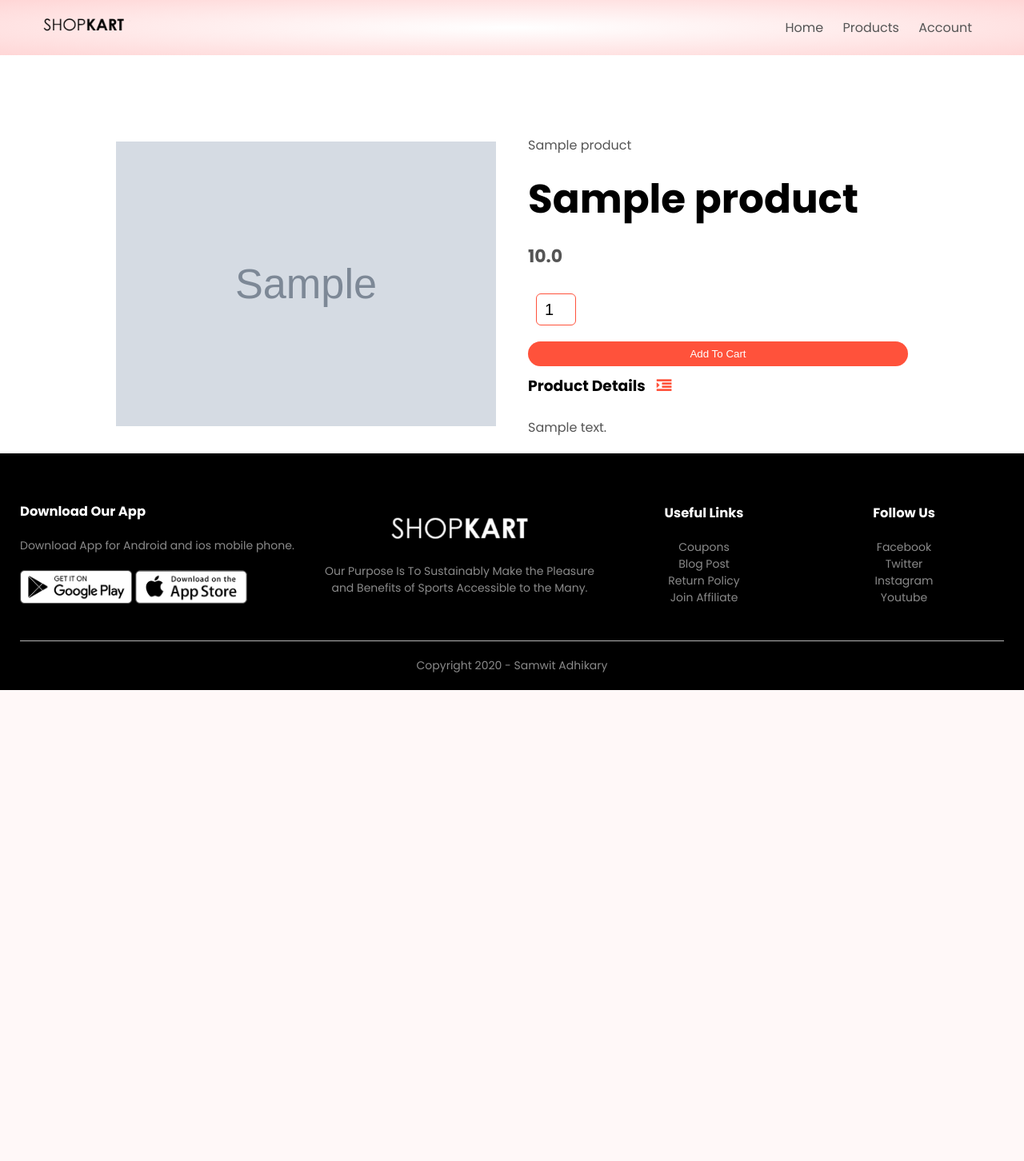
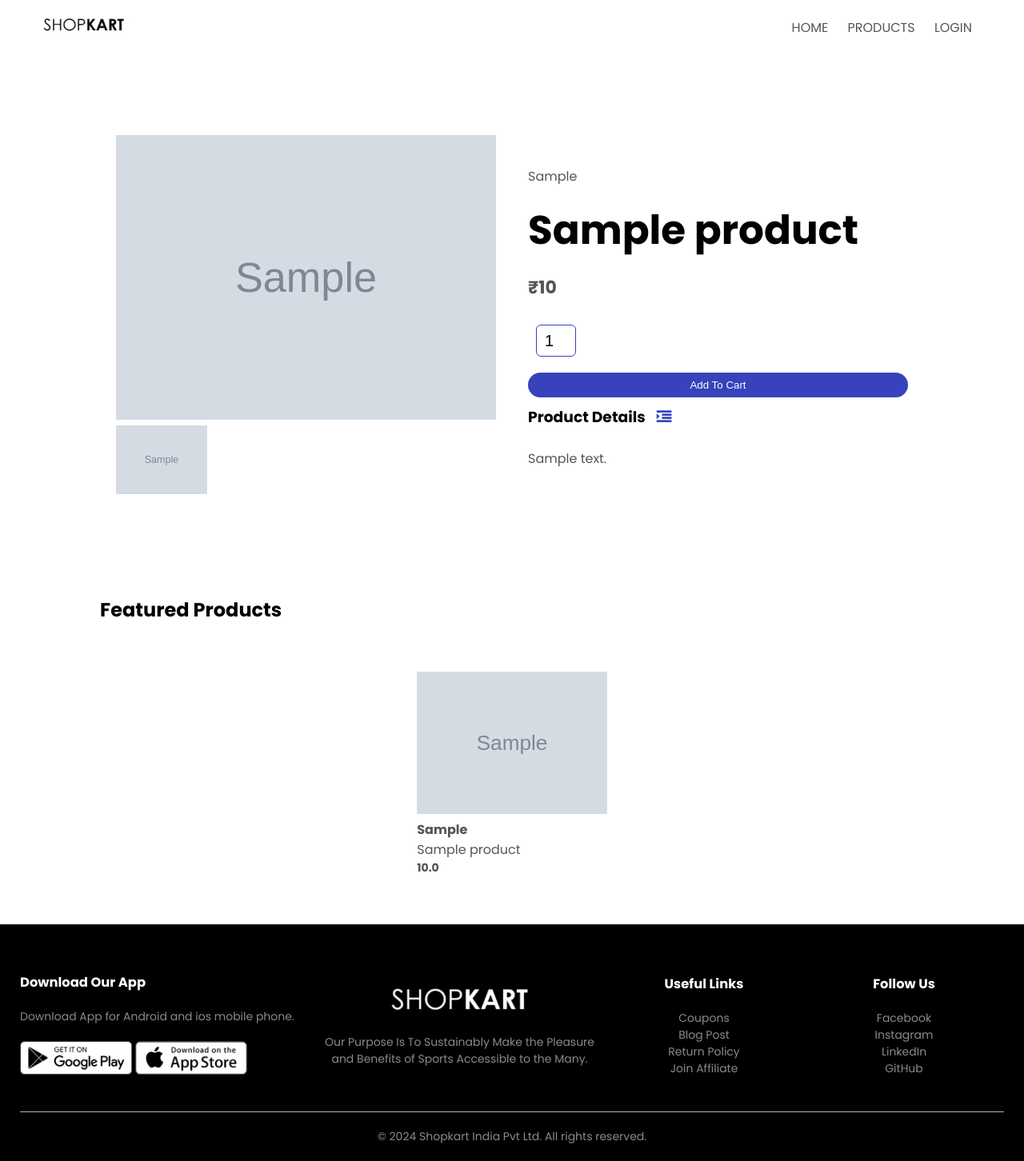
Before and after one commit to shahidpj06/shopkart, a Django app: page /product_details/1 in a window 1280 px wide. Shown: the whole page at 80% size. Before the commit the page ends 863 px from the top, so only its background shows below. Run offline with Django 4.2, Linux system fonts and the light colour scheme; tables that the repository leaves empty hold one stand-in row (values such as "Sample post"); grey boxes marked "Sample" are stand-in pictures; some libraries are stand-ins or nearby versions.

Commit message:
design layout updated and new data added

```diff
--- a/orders/templatetags/final_amount.py
+++ b/orders/templatetags/final_amount.py
@@ -9,4 +9,4 @@ def final_amount(amount):
     net_price = get_total(amount)
     applied_amount = net_price * gst_amount / 100
     total_price = applied_amount + net_price
-    return total_price
+    return f"{total_price:.2f}"
--- a/products/urls.py
+++ b/products/urls.py
@@ -4,5 +4,6 @@ from django.urls import path
 urlpatterns = [
     path('', views.index, name='home'),
     path('product_list/', views.list_products, name='list_products'),
-    path('product_details/<pk>', views.product_details, name='product_details')
+    path('product_details/<pk>', views.product_details, name='product_details'),
+    # path('offer_product/', views.offer_product, name="offer_product")
 ]
--- a/products/views.py
+++ b/products/views.py
@@ -1,13 +1,17 @@
-from django.shortcuts import render
+from django.shortcuts import render, get_object_or_404
 from . models import Product
 from django.core.paginator import Paginator
 
 def index(request):
     featured_products = Product.objects.order_by('priority')[:4]
     latest_products = Product.objects.order_by('-id')[:4]
+    offer_product = get_object_or_404(Product, pk=24)
+    offer_product_image = offer_product.images.first()
     context = {
         'featured_products': featured_products,
-        'latest_products': latest_products
+        'latest_products': latest_products,
+        'offer_product': offer_product,
+        'offer_product_image': offer_product_image
     }
     return render(request, 'index.html', context)
 
@@ -22,8 +26,12 @@ def list_products(request):
     return render(request, 'products.html', context)
 
 def product_details(request, pk):
-    product = Product.objects.get(pk=pk)
+    featured_products = Product.objects.order_by('priority')[:4]
+    product = get_object_or_404(Product, pk=pk)
+    product_images = product.images.all()
     context = {
-        'product': product
+        'featured_products': featured_products,
+        'product': product,
+        'product_images': product_images
     }
     return render(request, 'product_details.html', context)
--- a/static/css/style.css
+++ b/static/css/style.css
@@ -23,14 +23,26 @@ nav ul{
     display: inline-block;
     list-style-type: none;
 }
+a{
+    text-decoration: none;
+    color: #555;
+}
 nav ul li{
     display: inline-block;
     margin-right: 20px;
 }
-a{
+
+nav ul li a{
     text-decoration: none;
     color: #555;
+    text-transform: uppercase;
 }
+
+a.active, a:hover{
+    background-color: #ccc;
+    transition: .5s;
+}
+
 p{
     color: #555;
 }
@@ -61,7 +73,7 @@ p{
 }
 .btn{
     display: inline-block;
-    background: #ff523b;
+    background: rgb(54, 67, 186);
     color: white;
     padding: 8px 30px;
     margin: 30px 0;
@@ -72,7 +84,7 @@ p{
     background: #563434;
 }
 .header{
-    background: radial-gradient(#fff,#ffd6d6);
+    background: radial-gradient(#fff,#fff);
 }
 .header .row{
     margin-top: 70px;
@@ -309,14 +321,14 @@ select:focus{
     padding-left: 10px;
     font-size: 20px;
     margin-left: 10px;
-    border: 1px solid #ff523b;
+    border: 1px solid rgb(54, 67, 186);
     margin-right: 10px;
 }
 input:focus{
     outline: none;
 }
 .single-product .fa{
-    color: #ff523b;
+    color: rgb(54, 67, 186);
     margin-left: 10px;
 }
 .small-img-row{
--- a/templates/banner_layout.html
+++ b/templates/banner_layout.html
@@ -4,9 +4,9 @@
         <h1>Give Your Workout <br> A New Style!</h1>
         <p>Success isn't always about greatness. It;s about consistency. Consistent <br> hard work gains
             success. Greatness will come.</p>
-        <a href="" class="btn">Explore Now &#8594;</a>
+        <a href="{% url 'list_products' %}" class="btn">Explore Now &#8594;</a>
     </div>
     <div class="col-2">
-        <img src="{% static 'images/image1.png' %}">
+        <img src="{% static 'images/Untitled design (1).png' %}">
     </div>
 </div>
--- a/templates/blank_layout.html
+++ b/templates/blank_layout.html
@@ -10,8 +10,16 @@
     <link rel="stylesheet" href="{% static 'css/style.css' %}">
     <link href="https://fonts.googleapis.com/css2?family=Poppins:wght@300;400;500;600;700&display=swap"
         rel="stylesheet">
+    <script src="https://kit.fontawesome.com/a076d05399.js" crossorigin="anonymous"></script>
+
     <link rel="stylesheet" href="https://stackpath.bootstrapcdn.com/font-awesome/4.7.0/css/font-awesome.min.css">
 </head>
+<style>
+    a {
+    text-decoration: none;
+    color: #8a8a8a;
+}
+</style>
 
 <body>
     <div class="header">
@@ -28,9 +36,14 @@
         {% endblock account_layout %}
         </div>
 
+        {% block offer_product %}
+
+        {% endblock offer_product %}
+
     {% block content %}
 
     {% endblock content %}
+
 
     {% block cart_layout %}
 
@@ -68,15 +81,15 @@
                 <div class="footer-col-4">
                     <h3>Follow Us</h3>
                     <ul>
-                        <li>Facebook</li>
-                        <li>Twitter</li>
-                        <li>Instagram</li>
-                        <li>Youtube</li>
+                        <li><a href="https://www.facebook.com/shahid.pj696/">Facebook</a></li>
+                        <li><a href="https://www.instagram.com/shahh.id_/">Instagram</a></li>
+                        <li><a href="https://www.linkedin.com/in/shahidpj06/">LinkedIn</a></li>
+                        <li><a href="https://github.com/shahidpj06">GitHub</a></li>
                     </ul>
                 </div>
             </div>
             <hr>
-            <p class="copyright">Copyright 2020 - Samwit Adhikary</p>
+            <p class="copyright">© 2024 Shopkart India Pvt Ltd. All rights reserved.</p>
         </div>
     </div>
 
--- a/templates/cart_layout.html
+++ b/templates/cart_layout.html
@@ -50,7 +50,7 @@
                 <form method="post" action="{% url 'checkout_item' %}" enctype="multipart/form-data"  >
                     {% csrf_token %}
                     <input type="hidden" name="total" value="{% final_amount cart_obj %}">
-                    <td><button style="border-radius: 30px; background-color: #ff523b; padding: 10px;
+                    <td><button style="border-radius: 30px; background-color: rgb(54, 67, 186); padding: 10px;
                         text-align: center; color: white; border-color: white; font-family: 'Poppins', sans-serif; text-decoration: none;
                         display: inline-block; font-size: 14px; margin: 1px 1px;box-shadow: none;
                         cursor: pointer;" type="submit">Checkout</button></td>
--- a/templates/menu.html
+++ b/templates/menu.html
@@ -1,22 +1,23 @@
 {% load static %}
 <div class="navbar">
     <div class="logo">
-        <a href="index.html"><img src="{% static 'images/logo.png' %}" alt="logo" width="125px"></a>
+        <a href="{% url 'home' %}"><img src="{% static 'images/logo.png' %}" alt="logo" width="125px"></a>
     </div>
     <nav>
         <ul id="MenuItems">
             <li><a href="{% url 'home' %}">Home</a></li>
             <li><a href="{% url 'list_products' %}">Products</a></li>
             {% if not user.is_authenticated %}
-            <li><a href="{% url 'account_details' %}">Account</a></li>
+            <li><a href="{% url 'account_details' %}">Login</a></li>
             {% else %}
             <li><a href="{% url 'orders' %}">Orders</a></li>
+            <li><a href="{% url 'cart_details' %}">My Cart</a></li>
             <li><a href="{% url 'logout' %}">Logout</a></li>
             {% endif %}
         </ul>
     </nav>
-    {% if user.is_authenticated %}
+    <!-- {% if user.is_authenticated %}
     <a href="{% url 'cart_details' %}"><img src="{% static 'images/cart.png' %}" width="30px" height="30px"></a>
     {% endif %}
-    <img src="{% static 'images/menu.png' %}" class="menu-icon" onclick="menutoggle()">
+    <img src="{% static 'images/menu.png' %}" class="menu-icon" onclick="menutoggle()"> -->
 </div>
--- a/templates/product_description.html
+++ b/templates/product_description.html
@@ -1,29 +1,35 @@
 {% load static %}
+<style>
+    .small-img-col {
+        display: inline-block;
+        margin-right: 5px;
+    }
+    .small-img-row {
+        display: flex;
+        justify-content: space-between;
+    }
+    .small-img {
+        cursor: pointer;
+    }
+</style>
 <div class="small-container single-product">
     <div class="row">
         <div class="col-2">
-            <img src="{{ product.image.url }}" width="100%" id="ProductImg">
+            <img src="{{ product_images.0.image.url }}" width="100%" id="ProductImg">
 
             <div class="small-img-row">
-                <!-- <div class="small-img-col">
-                    <img src="{% static 'images/gallery-1.jpg' %}" width="100%" class="small-img">
-                </div>
-                <div class="small-img-col">
-                    <img src="{% static 'images/gallery-2.jpg' %}" width="100%" class="small-img">
-                </div>
-                <div class="small-img-col">
-                    <img src="{% static 'images/gallery-3.jpg' %}" width="100%" class="small-img">
-                </div>
-                <div class="small-img-col">
-                    <img src="{% static 'images/gallery-4.jpg' %}" width="100%" class="small-img">
-                </div> -->
+                {% for image in product_images %}
+                    <div class="small-img-col">
+                        <img src="{{ image.image.url }}" width="100%" class="small-img" onclick="changeProductImage(this)">
+                    </div>
+                {% endfor %}
             </div>
+        </div>
 
-        </div>
         <div class="col-2">
-            <p>{{product.title}}</p>
+            <p>{{product.brand}}</p>
             <h1>{{product.title}}</h1>
-            <h4>{{product.price}}</h4>
+            <h4>₹{{product.price|floatformat:0}}</h4>
             <form method="post" action="{% url 'add_to_cart' %}" enctype="multipart/form-data">
                 {% csrf_token %}
                 <input type="hidden" value="{{product.id}}" name="product_id"/>
@@ -36,3 +42,29 @@
         </div>
     </div>
 </div>
+<div class="small-container">
+    <div class="row row-2">
+        <h2>Featured Products</h2>
+        <!-- <p>View More</p> -->
+    </div>
+</div>
+<!-- Products -->
+<div class="small-container">
+    <div class="row">
+        {% for feat_prd in featured_products %}
+        <div class="col-4">
+            <a href="{% url 'product_details' feat_prd.id %}"><img src="{{feat_prd.image.url}}"></a>
+            <h4><b>{{feat_prd.brand}}</b></h4>
+            <h4>{{feat_prd.title}}</h4>
+            <p><b>{{feat_prd.price}}</b></p>
+        </div>
+        {% endfor %}
+    </div>
+</div>
+
+<script>
+    function changeProductImage(smallImg) {
+        var mainProductImg = document.getElementById("ProductImg");
+        mainProductImg.src = smallImg.src;
+    }
+</script>
```
Also changed, not shown: other parts of static/css/style.css (+12 -12 lines), products/admin.py (+13 -2 lines), products/models.py (+8 -0 lines), templates/home_page_content.html (+37 -20 lines), templates/product_list.html (+4 -10 lines), products/migrations/0002_product_brand.py (added), products/migrations/0003_productimage.py (added), products/migrations/0004_rename_images_productimage_image.py (added), static/images/Untitled design (1).png (added), static/images/Untitled design.png (added), static/images/blue.jpg (added), templates/index.html (line endings or trailing spaces).
